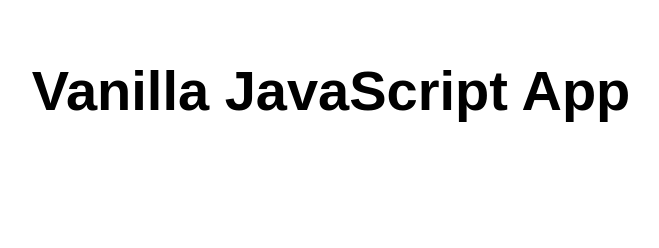
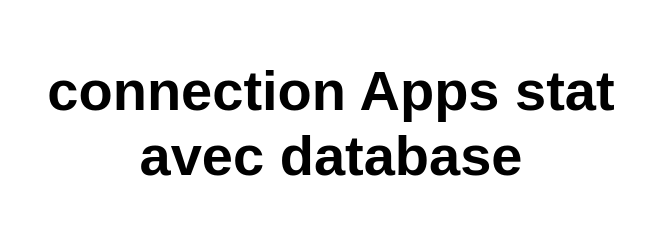
Before and after one commit to elassalmustapha/appstatweb, a website: page src/index.html in a window 1280 px wide. Shown: the whole page, without its empty margins (309-968 px from the left). Drawn offline with Linux system fonts and the light colour scheme.

Commit message:
Update index.html

```diff
--- a/src/index.html
+++ b/src/index.html
@@ -5,12 +5,12 @@
   <meta charset="UTF-8">
   <meta name="viewport" content="width=device-width, initial-scale=1.0">
   <link rel="stylesheet" href="styles.css">
-  <title>Vanilla JavaScript App</title>
+  <title>test apps </title>
 </head>
 
 <body>
   <main>
-    <h1>Vanilla JavaScript App</h1>
+    <h1>connection Apps stat avec database</h1>
   </main>
 </body>
 
```
